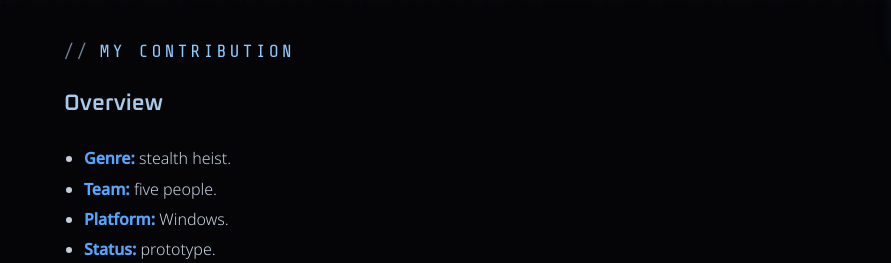
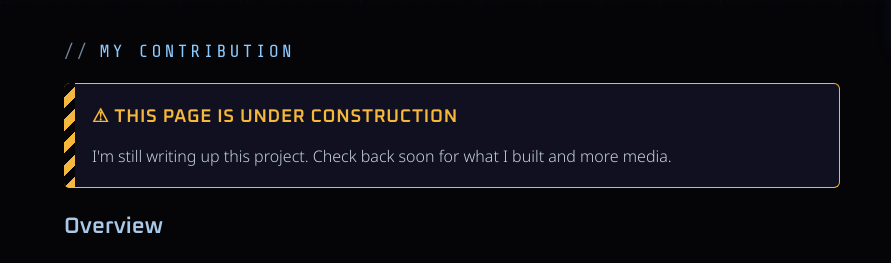
Before and after one commit to Bearium-BB/Portfolio-2026, a plain HTML site: page projects/robbeary.html in a window 1280 px wide. Shown: the part 796-1059 px from the top of the page, 0-891 px from the left. Drawn offline with nearby package versions, Linux system fonts and the light colour scheme; files that its build step writes are made by us from their sources.

Commit message:
Added a construction label.

```diff
--- a/css/style.css
+++ b/css/style.css
@@ -1179,6 +1179,41 @@ body > #lab-post { display: none; }
 
 .writing img:hover { border-color: var(--blue); }
 
+/* "Under construction" notice: <div class="construction-notice"><strong>Title</strong><p>Text</p></div>
+   Hazard stripes on the left edge, amber text. Used on pages that aren't finished yet. */
+.writing .construction-notice {
+  display: flex;
+  flex-direction: column;
+  gap: 0.35rem;
+  padding: 1rem 1.25rem 1rem 1.75rem;
+  background: var(--bg3);
+  border: 1px solid #F5B83D;
+  border-left: 0;
+  border-radius: 6px;
+  position: relative;
+}
+
+.writing .construction-notice::before {
+  content: '';
+  position: absolute;
+  top: -1px;
+  bottom: -1px;
+  left: 0;
+  width: 0.7rem;
+  border-radius: 6px 0 0 6px;
+  background: repeating-linear-gradient(-45deg, #F5B83D 0 8px, #050508 8px 16px);
+}
+
+.writing .construction-notice strong {
+  color: #F5B83D;
+  font-family: 'Oxanium', sans-serif;
+  font-size: 1.15rem;
+  letter-spacing: 0.04em;
+  text-transform: uppercase;
+}
+
+.writing .construction-notice p { margin: 0; }
+
 /* A picture with data-no-zoom doesn't open the viewer, so it gets no zoom cursor or hover border */
 .writing img[data-no-zoom] { cursor: default; }
 .writing img[data-no-zoom]:hover { border-color: var(--line-soft); }
--- a/projects/robbeary.html
+++ b/projects/robbeary.html
@@ -25,6 +25,11 @@
      style-guides/how-to-add-pages.md
      ════════════════════════════════════════════════════════════════ -->
 <div id="my-contribution">
+
+  <div class="construction-notice">
+    <strong>&#9888; This page is under construction</strong>
+    <p>I'm still writing up this project. Check back soon for what I built and more media.</p>
+  </div>
 
   <h3>Overview</h3>
   <ul>
```
